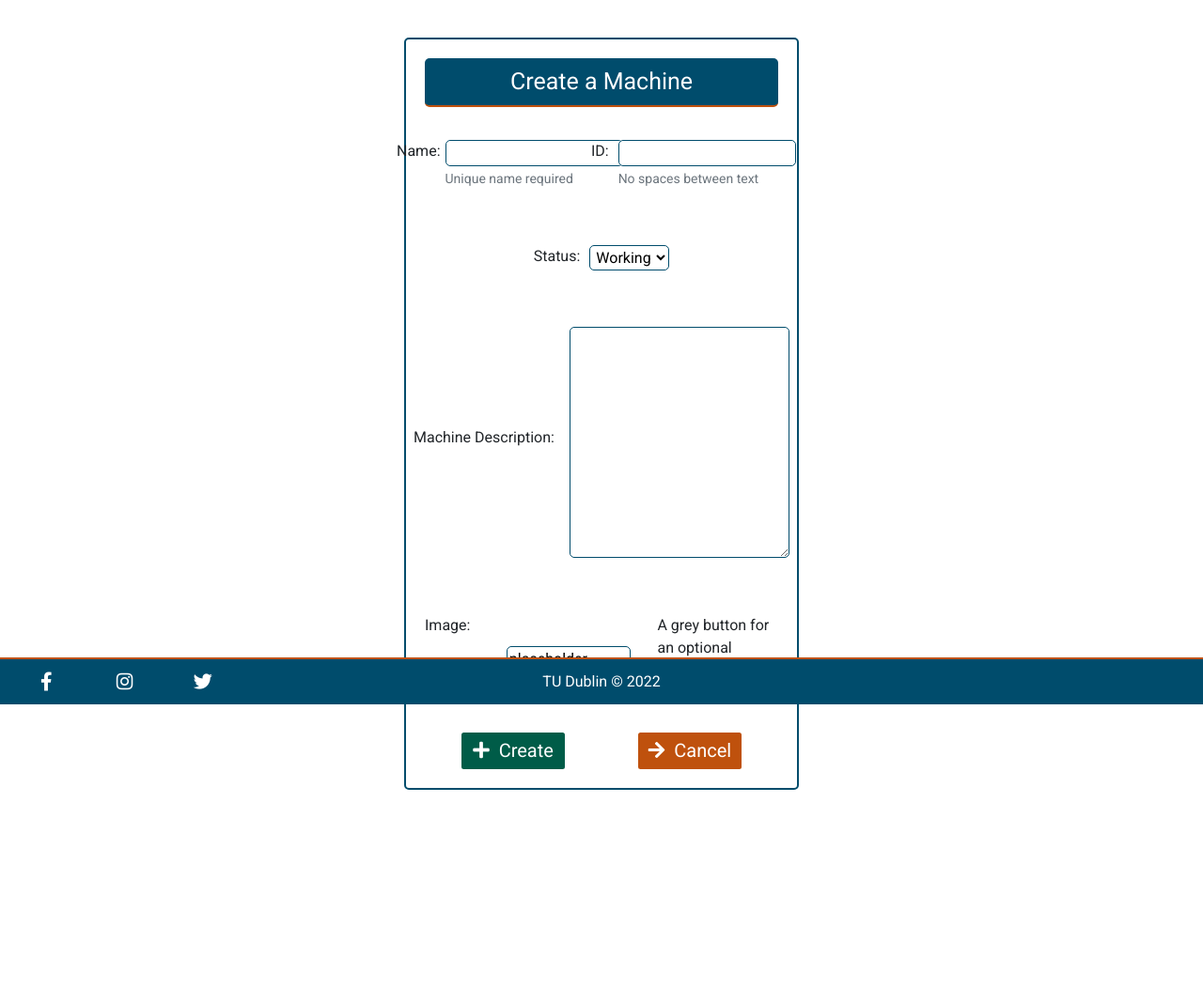
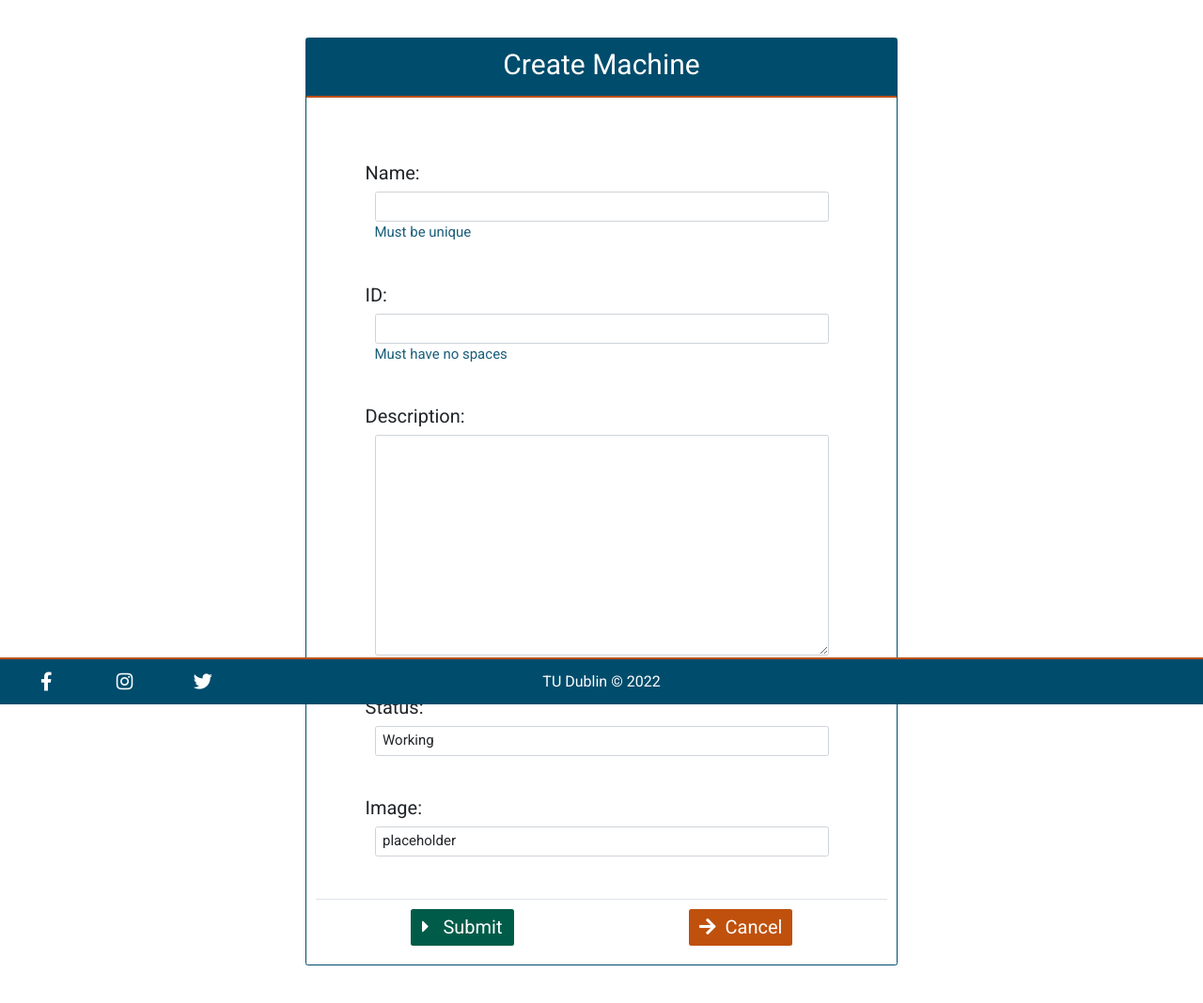
Before and after one commit to sam-timmins/machine-issue-reporting-system, a Django app: page /dashboard/create/machine/ in a window 1280 px wide. Shown: the part 50-1118 px from the top of the page at 94% size. Before the commit the page ends 891 px from the top, so only its background shows below. Run offline with Django 4.2, Linux system fonts and the light colour scheme; some libraries are stand-ins or nearby versions.

Commit message:
Change style of form

```diff
--- a/templates/pages/create-machine.html
+++ b/templates/pages/create-machine.html
@@ -6,12 +6,74 @@
 
 
 <div
-    class="row mt-5 mx-0 p-3 container-fluid d-flex flex-column justify-content-center align-items-center form-page-container">
-    <div class="col-12 col-md-8 col-lg-4 form-border">
+    class="row my-5 mx-0 p-3 container-fluid d-flex flex-column justify-content-center align-items-center">
+    <div class="col-12 col-md-8 col-lg-6 card p-0">
         <form method="post">
             {% csrf_token %}
 
-            <div>
+            <div class="background-color-blue text-white border-bottom-orange">
+                <h5 class="text-large text-center p-3" id="staticBackdropLabel">Create Machine</h5>
+            </div>
+            <div class="modal-body text-center">
+                <div class="issue-form-comtainer p-md-5" id="create-issue-form-section">
+
+                    <form method="POST" class="p-3" id="create-issue-form">
+
+                        <div class="row container-fluid m-auto">
+                            {% csrf_token %}
+
+                            <div class="form-group d-flex flex-column my-md-4 my-2">
+                                <label for="{{ form.name.id_for_label }}" class="text-medium align-self-start mt-3 mb-2">Name: </label>
+                                <span class="form-input mx-3">{{ form.name | add_class:'form-control text-small' }}</span>
+                                <span class="text-small text-start text-blue-opaque mx-3">Must be unique</span>
+                            </div>
+
+                            <div class="form-group d-flex flex-column my-md-4 my-2">
+                                <label for="{{ form.slug.id_for_label }}" class="text-medium align-self-start mt-3 mb-2">ID: </label>
+                                <span class="form-input mx-3">{{ form.slug | add_class:'form-control text-small' }}</span>
+                                <span class="text-small text-start text-blue-opaque mx-3">Must have no spaces</span>
+                            </div>
+
+                            <div class="form-group d-flex flex-column my-md-4 my-2">
+                                <label for="{{ form.description.id_for_label }}" class="text-medium align-self-start mt-3 mb-2">Description: </label>
+                                <span class="form-input mx-3">{{ form.description | add_class:'form-control text-small' }}</span>
+                            </div>
+
+                            <div class="form-group d-flex flex-column my-md-4 my-2">
+                                <label for="{{ form.status.id_for_label }}" class="text-medium align-self-start mt-3 mb-2">Status: </label>
+                                <span class="form-input mx-3">{{ form.status | add_class:'form-control text-small' }}</span>
+                            </div>
+
+                            <div class="form-group d-flex flex-column my-md-4 my-2">
+                                <label for="{{ form.image.id_for_label }}" class="text-medium align-self-start mt-3 mb-2">Image: </label>
+                                <span class="form-input mx-3">{{ form.image | add_class:'form-control text-small' }}</span>
+                            </div>
+
+                        </div>
+                </div>
+                <div class="modal-footer d-flex justify-content-around align-items-center">
+
+                    <button type="submit" class="btn btn-green text-white text-medium" aria-labelledby="submit-issue-form">
+                    <i class=" fas fa-caret-right me-3"></i>
+                        Submit
+                    </button>
+                    <span class="sr-only" id="submit-issue-form">A green button with white text and a right pointing caret
+                        icon, submits the issue form and closes the modal</span>
+
+
+                    <button type="button" class="btn btn-orange text-white text-medium" data-bs-dismiss="modal"
+                        aria-labelledby="cancel-issue-form">
+                        <i class="fas fa-arrow-right me-2"></i>
+                        Cancel</button>
+                    <span class="sr-only" id="cancel-issue-form">An orange button with white text and a back arrow
+                        icon, closes the modal and returns to the machine page</span>
+
+                </div>
+
+                </form>
+            </div>
+
+            <!-- <div>
                 {% for error in field.errors %}
                 <span>{{ error }}</span>
                 {% endfor %}
@@ -98,7 +160,7 @@
                 </a>
                 <span class="sr-only" id="cancel-create-machine">Orange button with white writing and a back arrow icon,
                     navigates to the dashboard without saving.</span>
-            </div>
+            </div> -->
         </form>
     </div>
 </div>
```
